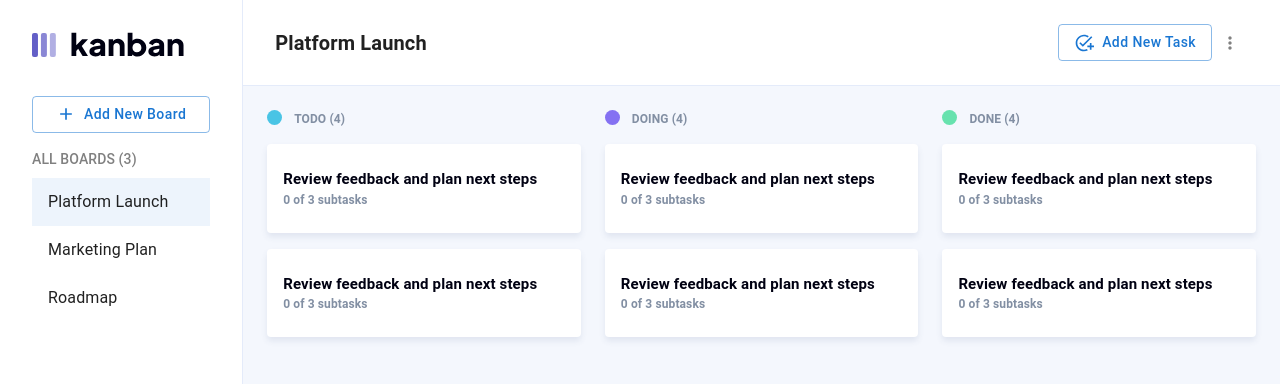
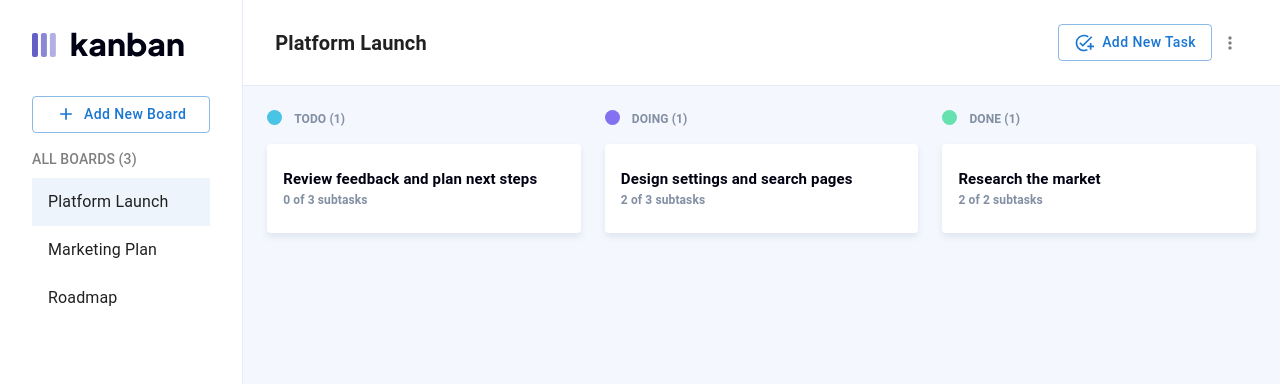
Before and after one commit to LiyanNguyen/Kanban, a React (Vite) app: page / in a window 1280 px wide. Shown: the top 384 px of the page. Built offline with nearby package versions, Linux system fonts and the light colour scheme.

Commit message:
Update Data Structure

```diff
--- a/src/components/Column.tsx
+++ b/src/components/Column.tsx
@@ -1,30 +1,30 @@
 import { Box, Stack, Typography } from '@mui/material'
 import TaskCard from './TaskCard'
-import taskData  from '../data/taskData'
 import { useEffect, useState } from 'react'
+import { task } from '../types/task'
 
 type Props = {
   type: 'Todo' | 'Doing' | 'Done' | string
+  task: task[]
 }
 
 const Column = (props: Props) => {
-  const { type } = props
+  const { type, task } = props
   const [badgeColor, setBadgeColor] = useState<string>('')
 
   useEffect(() => {
     if (type === 'Todo') setBadgeColor('#49C4E5')
     if (type === 'Doing') setBadgeColor('#8471F2')
     if (type === 'Done') setBadgeColor('#67E2AE')
-  },[type])
+  }, [type])
 
   return (
     <Stack width='100%' gap={2}>
       <Stack direction='row' gap={1.5}>
         <Box width={15} height={15} borderRadius='50%' bgcolor={badgeColor} />
-        <Typography color='#828FA3' textTransform='uppercase' fontWeight='bold' fontSize={12}>{type} (4)</Typography>
+        <Typography color='#828FA3' textTransform='uppercase' fontWeight='bold' fontSize={12}>{type} ({task.length})</Typography>
       </Stack>
-      <TaskCard data={taskData} />
-      <TaskCard data={taskData} />
+      {task.map((item, index) => <TaskCard key={index} data={item} />)}
     </Stack>
   )
 }
--- a/src/data/columnData.ts
+++ b/src/data/columnData.ts
@@ -5,22 +5,69 @@ const columns: column[] = [
     name: 'Todo',
     tasks: [
       {
-				title: '',
-				description: '',
-				status: '',
+        title: "Review feedback and plan next steps",
+        description: "Beyond the initial launch, we're keeping the initial roadmap completely empty. This meeting will help us plan out our next steps based on actual customer feedback.",
+        status: "Todo",
         subtasks: [
-					{ title: '', isCompleted: false }
+          {
+            title: "Interview 10 customers",
+            isCompleted: false
+          },
+          {
+            title: "Review common customer pain points and suggestions",
+            isCompleted: false
+          },
+          {
+            title: "Outline next steps for our roadmap",
+            isCompleted: false
+          }
         ]
       }
     ]
   },
   {
     name: 'Doing',
-		tasks: []
+    tasks: [
+      {
+        title: "Design settings and search pages",
+        description: "",
+        status: "Doing",
+        subtasks: [
+          {
+            title: "Settings - Account page",
+            isCompleted: true
+          },
+          {
+            title: "Settings - Billing page",
+            isCompleted: true
+          },
+          {
+            title: "Search page",
+            isCompleted: false
+          }
+        ]
+      },
+    ]
   },
   {
     name: 'Done',
-		tasks: []
+    tasks: [
+      {
+        title: "Research the market",
+        description: "We need to get a solid overview of the market to ensure we have up-to-date estimates of market size and demand.",
+        status: "Done",
+        subtasks: [
+          {
+            title: "Write up research analysis",
+            isCompleted: true
+          },
+          {
+            title: "Calculate TAM",
+            isCompleted: true
+          },
+        ]
+      },
+    ]
   }
 ]
 
--- a/src/layouts/Board.tsx
+++ b/src/layouts/Board.tsx
@@ -3,7 +3,7 @@ import EmptyBoard from '../components/EmptyBoard';
 import React, { useEffect } from 'react';
 import Column from '../components/Column';
 import { boardStore } from '../zustand/boardStore';
-import columnData   from '../data/columnData'
+import columnData   from '../data/columnData' //fake data for now
 
 const Board = () => {
   const [boardIndex] = boardStore((state) => [state.boardIndex])
@@ -17,8 +17,8 @@ const Board = () => {
     <Stack direction='row' bgcolor='#F4F7FD' width='100%' height='100%' justifyContent={columnData === undefined ? 'center' : 'space-between'} p={3} gap={3}>
       {columnData === undefined ? <EmptyBoard /> :
         <React.Fragment>
-          {columnData.map(item =>
-            <Column key={item.name} type={item.name} />
+          {columnData.map((item) =>
+            <Column key={item.name} task={item.tasks} type={item.name} />
           )}
         </React.Fragment>
       }
--- a/src/types/column.d.ts
+++ b/src/types/column.d.ts
@@ -1,6 +1,6 @@
 import { task } from "./task"
 
 export type column = {
-	name: string
-	tasks: task[]
+  name: 'Todo' | 'Doing' | 'Done'
+  tasks: task[]
 }
--- a/src/types/subtask.d.ts
+++ b/src/types/subtask.d.ts
@@ -1,4 +1,4 @@
 export type subtask = {
-	title: string
-	isCompleted: boolean
+  title: string
+  isCompleted: boolean
 }
```
Also changed, not shown: src/types/task.d.ts (+4 -4 lines), src/data/taskData.ts (indentation only). Lines whose indentation alone changed are shown as unchanged.
